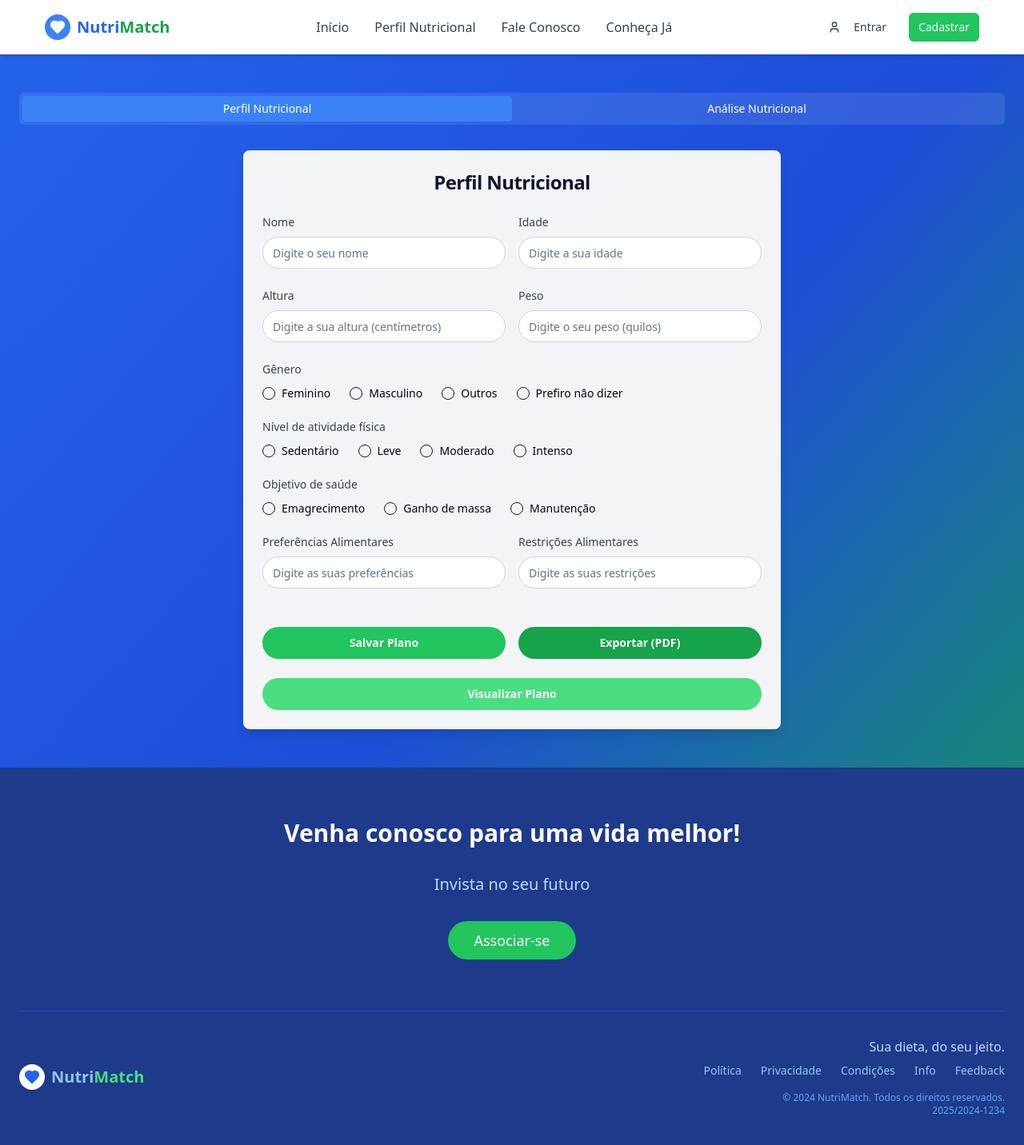
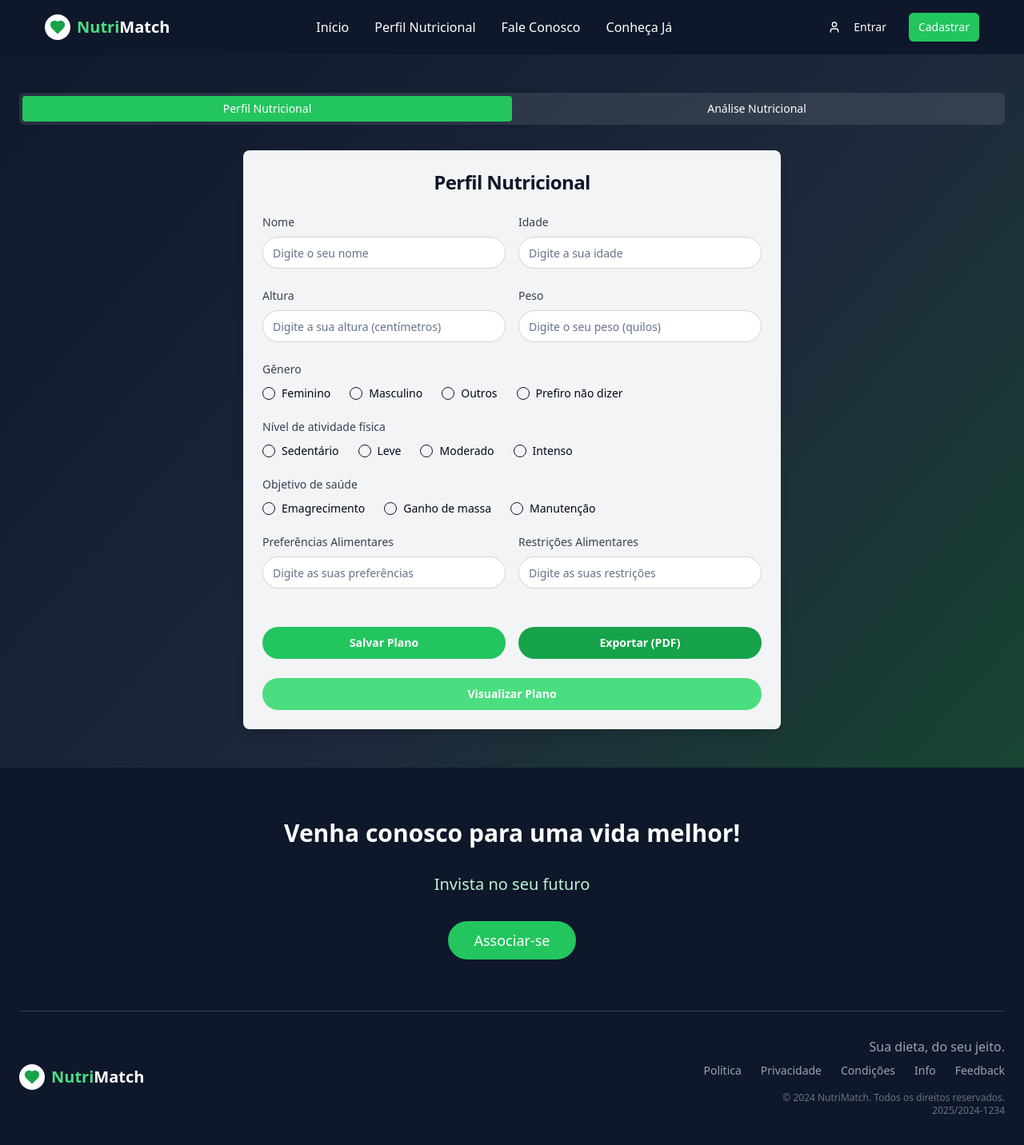
Before and after one commit to jgsena7/nutrimatch, a React (Vite) app: page /dashboard in a window 1280 px wide. Shown: the top 1432 px of the page at 80% size. Built offline with nearby package versions, Linux system fonts and the light colour scheme.

Commit message:
Reverted to commit 33dedab4549d17eaa84ff8a169f729e30d8c8adb

```diff
--- a/src/components/Footer.tsx
+++ b/src/components/Footer.tsx
@@ -5,13 +5,13 @@ import { Button } from "@/components/ui/button";
 
 const Footer = () => {
   return (
-    <footer className="bg-nutri-blue-900 text-white py-16">
+    <footer className="bg-nutri-dark-900 text-white py-16">
       <div className="container mx-auto px-6">
         <div className="text-center space-y-8">
           <h2 className="text-3xl font-bold">
             Venha conosco para uma vida melhor!
           </h2>
-          <h3 className="text-xl text-blue-200">
+          <h3 className="text-xl text-nutri-green-200">
             Invista no seu futuro
           </h3>
           <Button
@@ -22,28 +22,27 @@ const Footer = () => {
           </Button>
         </div>
 
-        <div className="mt-16 pt-8 border-t border-blue-700">
+        <div className="mt-16 pt-8 border-t border-gray-700">
           <div className="flex flex-col md:flex-row items-center justify-between">
             <div className="flex items-center space-x-2 mb-4 md:mb-0">
               <div className="flex items-center justify-center w-8 h-8 bg-white rounded-full">
-                <Heart className="w-5 h-5 text-nutri-blue-600" fill="currentColor" />
+                <Heart className="w-5 h-5 text-nutri-green-600" fill="currentColor" />
               </div>
               <span className="text-xl font-bold">
-                <span className="text-blue-300">Nutri</span>
-                <span className="text-nutri-green-400">Match</span>
+                <span className="text-nutri-green-400">Nutri</span>Match
               </span>
             </div>
 
             <div className="text-center md:text-right">
-              <p className="text-blue-200 mb-2">Sua dieta, do seu jeito.</p>
-              <div className="flex flex-wrap justify-center md:justify-end space-x-6 text-sm text-blue-300">
+              <p className="text-gray-400 mb-2">Sua dieta, do seu jeito.</p>
+              <div className="flex flex-wrap justify-center md:justify-end space-x-6 text-sm text-gray-400">
                 <a href="#" className="hover:text-nutri-green-400">Política</a>
                 <a href="#" className="hover:text-nutri-green-400">Privacidade</a>
                 <a href="#" className="hover:text-nutri-green-400">Condições</a>
                 <a href="#" className="hover:text-nutri-green-400">Info</a>
                 <a href="#" className="hover:text-nutri-green-400">Feedback</a>
               </div>
-              <p className="text-xs text-blue-400 mt-4">
+              <p className="text-xs text-gray-500 mt-4">
                 © 2024 NutriMatch. Todos os direitos reservados.
                 <br />
                 2025/2024-1234
--- a/src/components/Header.tsx
+++ b/src/components/Header.tsx
@@ -9,37 +9,36 @@ const Header = () => {
   const location = useLocation();
 
   return (
-    <header className="bg-white shadow-md py-4 px-6">
+    <header className="bg-nutri-dark-900 text-white py-4 px-6">
       <div className="container mx-auto flex items-center justify-between">
         <div
           className="flex items-center space-x-2 cursor-pointer"
           onClick={() => navigate('/')}
         >
-          <div className="flex items-center justify-center w-8 h-8 bg-nutri-blue-500 rounded-full">
-            <Heart className="w-5 h-5 text-white" fill="currentColor" />
+          <div className="flex items-center justify-center w-8 h-8 bg-white rounded-full">
+            <Heart className="w-5 h-5 text-nutri-green-600" fill="currentColor" />
           </div>
           <span className="text-xl font-bold">
-            <span className="text-nutri-blue-600">Nutri</span>
-            <span className="text-nutri-green-600">Match</span>
+            <span className="text-nutri-green-400">Nutri</span>Match
           </span>
         </div>
 
         <nav className="hidden md:flex items-center space-x-8">
           <button
             onClick={() => navigate('/')}
-            className={`hover:text-nutri-blue-600 transition-colors ${
-              location.pathname === '/' ? 'text-nutri-blue-600' : 'text-gray-700'
+            className={`hover:text-nutri-green-400 transition-colors ${
+              location.pathname === '/' ? 'text-nutri-green-400' : ''
             }`}
           >
             Início
           </button>
-          <button className="text-gray-700 hover:text-nutri-blue-600 transition-colors">
+          <button className="hover:text-nutri-green-400 transition-colors">
             Perfil Nutricional
           </button>
-          <button className="text-gray-700 hover:text-nutri-blue-600 transition-colors">
+          <button className="hover:text-nutri-green-400 transition-colors">
             Fale Conosco
           </button>
-          <button className="text-gray-700 hover:text-nutri-blue-600 transition-colors">
+          <button className="hover:text-nutri-green-400 transition-colors">
             Conheça Já
           </button>
         </nav>
@@ -49,7 +48,7 @@ const Header = () => {
             variant="ghost"
             size="sm"
             onClick={() => navigate('/login')}
-            className="text-gray-700 hover:text-nutri-blue-600 hover:bg-nutri-blue-50"
+            className="text-white hover:text-nutri-green-400 hover:bg-nutri-dark-700"
           >
             <User className="w-4 h-4 mr-2" />
             Entrar
--- a/src/components/HeroSection.tsx
+++ b/src/components/HeroSection.tsx
@@ -8,17 +8,17 @@ const HeroSection = () => {
   const navigate = useNavigate();
 
   return (
-    <div className="bg-gradient-to-br from-nutri-blue-600 via-nutri-blue-700 to-nutri-green-600 min-h-screen flex items-center">
+    <div className="bg-gradient-to-br from-nutri-dark-900 via-nutri-dark-800 to-nutri-green-900 min-h-screen flex items-center">
       <div className="container mx-auto px-6 py-20">
         <div className="grid lg:grid-cols-2 gap-12 items-center">
           <div className="text-white space-y-8">
             <h1 className="text-5xl lg:text-6xl font-bold leading-tight">
-              Bem-vindo ao <span className="text-nutri-green-300">NutriMatch</span>
+              Bem-vindo ao <span className="text-nutri-green-400">NutriMatch</span>
             </h1>
-            <h2 className="text-2xl lg:text-3xl font-light text-blue-200">
+            <h2 className="text-2xl lg:text-3xl font-light text-nutri-green-200">
               Sua dieta, do seu jeito.
             </h2>
-            <p className="text-lg text-blue-100 leading-relaxed max-w-lg">
+            <p className="text-lg text-gray-300 leading-relaxed max-w-lg">
               Esta coleção de outros grandiosos pontos sua paixão a descobrir em refeições.
               Descubra uma nova forma de comer com o NutriMatch que entende você.
             </p>
@@ -40,7 +40,7 @@ const HeroSection = () => {
                 className="w-full h-64 object-cover rounded-2xl mb-6"
               />
               <div className="space-y-4">
-                <h3 className="text-xl font-semibold text-nutri-blue-800">
+                <h3 className="text-xl font-semibold text-nutri-dark-900">
                   Planejamento alimentar personalizado.
                 </h3>
                 <p className="text-gray-600">
@@ -51,7 +51,7 @@ const HeroSection = () => {
             </div>
 
             <div className="absolute -top-4 -right-4 w-32 h-32 bg-nutri-green-400 rounded-full opacity-20"></div>
-            <div className="absolute -bottom-4 -left-4 w-24 h-24 bg-nutri-blue-400 rounded-full opacity-30"></div>
+            <div className="absolute -bottom-4 -left-4 w-24 h-24 bg-nutri-green-600 rounded-full opacity-30"></div>
           </div>
         </div>
 
@@ -63,7 +63,7 @@ const HeroSection = () => {
               </div>
             </div>
             <h3 className="text-xl font-semibold">Orientação personalizada</h3>
-            <p className="text-blue-100">
+            <p className="text-gray-300">
               Descubra receitas únicas criadas para seus objetivos de nutrição
               em sua jornada da boa alimentação.
             </p>
@@ -71,12 +71,12 @@ const HeroSection = () => {
 
           <div className="text-center text-white space-y-4">
             <div className="flex justify-center">
-              <div className="w-16 h-16 bg-nutri-blue-500 rounded-full flex items-center justify-center">
+              <div className="w-16 h-16 bg-nutri-green-500 rounded-full flex items-center justify-center">
                 <Apple className="w-8 h-8" />
               </div>
             </div>
             <h3 className="text-xl font-semibold">Nutrição inteligente</h3>
-            <p className="text-blue-100">
+            <p className="text-gray-300">
               Análise de toda análise de nutrição da sua comida, por aí ficaremos.
               Faça nossa análise que te oferece uma alimentação.
             </p>
@@ -89,7 +89,7 @@ const HeroSection = () => {
               </div>
             </div>
             <h3 className="text-xl font-semibold">Acompanhe suas metas</h3>
-            <p className="text-blue-100">
+            <p className="text-gray-300">
               Acompanhe tudo o que você come, monitore suas metas
               em tempo real para uma vida ainda melhor.
             </p>
--- a/src/components/NutritionAnalysis.tsx
+++ b/src/components/NutritionAnalysis.tsx
@@ -6,9 +6,9 @@ import { PieChart, Pie, Cell, ResponsiveContainer, Legend } from 'recharts';
 
 const NutritionAnalysis = () => {
   const nutritionData = [
-    { name: 'Proteínas', value: 39.5, calories: 326, color: '#22c55e' },
-    { name: 'Lipídios', value: 19.7, calories: 251.3, color: '#3b82f6' },
-    { name: 'Carboidratos', value: 40.8, calories: 400.7, color: '#1e40af' }
+    { name: 'Proteínas', value: 39.5, calories: 326, color: '#9AE6B4' },
+    { name: 'Lipídios', value: 19.7, calories: 251.3, color: '#4A5568' },
+    { name: 'Carboidratos', value: 40.8, calories: 400.7, color: '#2D3748' }
   ];
 
   const meals = [
@@ -25,16 +25,15 @@ const NutritionAnalysis = () => {
   return (
     <div className="max-w-4xl mx-auto space-y-6">
       <div className="text-center mb-8">
-        <h1 className="text-3xl font-bold text-white mb-2">
-          <span className="text-nutri-blue-200">Nutri</span>
-          <span className="text-nutri-green-300">Match</span> - Seu Plano Alimentar Personalizado
+        <h1 className="text-3xl font-bold text-nutri-dark-900 mb-2">
+          <span className="text-nutri-green-500">Nutri</span>Match - Seu Plano Alimentar Personalizado
         </h1>
-        <div className="w-32 h-1 bg-nutri-green-400 mx-auto rounded-full"></div>
+        <div className="w-32 h-1 bg-nutri-green-500 mx-auto rounded-full"></div>
       </div>
 
-      <Card className="bg-white/90 backdrop-blur-sm shadow-lg">
+      <Card className="bg-gray-200 shadow-lg">
         <CardHeader>
-          <CardTitle className="text-xl font-semibold text-nutri-blue-800">
+          <CardTitle className="text-xl font-semibold text-nutri-dark-900">
             Análise de nutrientes do cardápio
           </CardTitle>
         </CardHeader>
@@ -69,10 +68,10 @@ const NutritionAnalysis = () => {
                       className="w-4 h-4 rounded"
                       style={{ backgroundColor: item.color }}
                     ></div>
-                    <span className="font-medium text-nutri-blue-800">{item.name}</span>
+                    <span className="font-medium text-nutri-dark-900">{item.name}</span>
                   </div>
                   <div className="text-right">
-                    <div className="font-semibold text-nutri-blue-800">{item.calories} Kcal - {item.value}%</div>
+                    <div className="font-semibold text-nutri-dark-900">{item.calories} Kcal - {item.value}%</div>
                   </div>
                 </div>
               ))}
@@ -81,9 +80,9 @@ const NutritionAnalysis = () => {
         </CardContent>
       </Card>
 
-      <Card className="bg-white/90 backdrop-blur-sm shadow-lg">
+      <Card className="bg-gray-200 shadow-lg">
         <CardHeader>
-          <CardTitle className="text-xl font-semibold text-nutri-blue-800">
+          <CardTitle className="text-xl font-semibold text-nutri-dark-900">
             Refeições
           </CardTitle>
         </CardHeader>
@@ -124,7 +123,7 @@ const NutritionAnalysis = () => {
           </div>
 
           <div className="bg-white rounded-lg p-6 shadow">
-            <h3 className="font-semibold text-nutri-blue-800 mb-4 flex items-center">
+            <h3 className="font-semibold text-nutri-dark-900 mb-4 flex items-center">
               {meals[0].time}
               <button className="ml-2 text-gray-400 hover:text-gray-600">
                 <svg className="w-4 h-4" fill="none" stroke="currentColor" viewBox="0 0 24 24">
--- a/src/components/RegisterForm.tsx
+++ b/src/components/RegisterForm.tsx
@@ -48,15 +48,15 @@ const RegisterForm = () => {
   };
 
   return (
-    <div className="min-h-screen bg-gradient-to-br from-nutri-blue-600 via-nutri-blue-700 to-nutri-green-600 flex items-center justify-center p-6">
+    <div className="min-h-screen bg-gradient-to-br from-nutri-dark-900 via-nutri-dark-800 to-nutri-green-900 flex items-center justify-center p-6">
       <div className="bg-white rounded-3xl p-8 w-full max-w-md shadow-2xl">
         <div className="text-center mb-8">
           <div className="flex justify-center mb-4">
-            <div className="w-16 h-16 bg-nutri-blue-50 rounded-full flex items-center justify-center">
-              <Heart className="w-8 h-8 text-nutri-blue-600" strokeWidth={2} />
+            <div className="w-16 h-16 bg-gray-100 rounded-full flex items-center justify-center">
+              <Heart className="w-8 h-8 text-nutri-green-600" strokeWidth={2} />
             </div>
           </div>
-          <h2 className="text-2xl font-bold text-nutri-blue-800">Criar Conta</h2>
+          <h2 className="text-2xl font-bold text-nutri-dark-900">Criar Conta</h2>
         </div>
 
         <form onSubmit={handleSubmit} className="space-y-4">
@@ -67,7 +67,7 @@ const RegisterForm = () => {
               placeholder="Nome Completo"
               value={formData.fullName}
               onChange={(e) => setFormData({...formData, fullName: e.target.value})}
-              className="pl-12 py-6 text-lg border border-gray-300 rounded-full focus:ring-2 focus:ring-nutri-blue-500 focus:border-nutri-blue-500"
+              className="pl-12 py-6 text-lg border border-gray-300 rounded-full focus:ring-2 focus:ring-nutri-green-500 focus:border-nutri-green-500"
             />
           </div>
 
@@ -78,7 +78,7 @@ const RegisterForm = () => {
               placeholder="Usuário"
               value={formData.username}
               onChange={(e) => setFormData({...formData, username: e.target.value})}
-              className="pl-12 py-6 text-lg border border-gray-300 rounded-full focus:ring-2 focus:ring-nutri-blue-500 focus:border-nutri-blue-500"
+              className="pl-12 py-6 text-lg border border-gray-300 rounded-full focus:ring-2 focus:ring-nutri-green-500 focus:border-nutri-green-500"
             />
           </div>
 
@@ -89,7 +89,7 @@ const RegisterForm = () => {
               placeholder="E-mail"
               value={formData.email}
               onChange={(e) => setFormData({...formData, email: e.target.value})}
-              className="pl-12 py-6 text-lg border border-gray-300 rounded-full focus:ring-2 focus:ring-nutri-blue-500 focus:border-nutri-blue-500"
+              className="pl-12 py-6 text-lg border border-gray-300 rounded-full focus:ring-2 focus:ring-nutri-green-500 focus:border-nutri-green-500"
             />
           </div>
 
@@ -100,7 +100,7 @@ const RegisterForm = () => {
               placeholder="Senha"
               value={formData.password}
               onChange={(e) => setFormData({...formData, password: e.target.value})}
-              className="pl-12 pr-12 py-6 text-lg border border-gray-300 rounded-full focus:ring-2 focus:ring-nutri-blue-500 focus:border-nutri-blue-500"
+              className="pl-12 pr-12 py-6 text-lg border border-gray-300 rounded-full focus:ring-2 focus:ring-nutri-green-500 focus:border-nutri-green-500"
             />
             <button
               type="button"
@@ -118,7 +118,7 @@ const RegisterForm = () => {
               placeholder="Confirmar Senha"
               value={formData.confirmPassword}
               onChange={(e) => setFormData({...formData, confirmPassword: e.target.value})}
-              className="pl-12 pr-12 py-6 text-lg border border-gray-300 rounded-full focus:ring-2 focus:ring-nutri-blue-500 focus:border-nutri-blue-500"
+              className="pl-12 pr-12 py-6 text-lg border border-gray-300 rounded-full focus:ring-2 focus:ring-nutri-green-500 focus:border-nutri-green-500"
             />
             <button
               type="button"
@@ -131,7 +131,7 @@ const RegisterForm = () => {
 
           <Button
             type="submit"
-            className="w-full py-6 text-lg font-semibold bg-nutri-blue-600 hover:bg-nutri-blue-700 text-white rounded-full mt-6"
+            className="w-full py-6 text-lg font-semibold bg-nutri-green-600 hover:bg-nutri-green-700 text-white rounded-full mt-6"
           >
             Criar Conta
           </Button>
@@ -142,7 +142,7 @@ const RegisterForm = () => {
               <button
                 type="button"
                 onClick={() => navigate('/login')}
-                className="text-nutri-blue-600 hover:text-nutri-blue-700 font-semibold"
+                className="text-nutri-green-600 hover:text-nutri-green-700 font-semibold"
               >
                 Faça login
               </button>
--- a/src/pages/Dashboard.tsx
+++ b/src/pages/Dashboard.tsx
@@ -8,7 +8,7 @@ import { Tabs, TabsContent, TabsList, TabsTrigger } from "@/components/ui/tabs";
 
 const Dashboard = () => {
   return (
-    <div className="min-h-screen bg-gradient-to-br from-nutri-blue-600 via-nutri-blue-700 to-nutri-green-600">
+    <div className="min-h-screen bg-gradient-to-br from-nutri-dark-900 via-nutri-dark-800 to-nutri-green-900">
       <Header />
 
       <main className="container mx-auto px-6 py-12">
@@ -16,7 +16,7 @@ const Dashboard = () => {
           <TabsList className="grid w-full grid-cols-2 mb-8 bg-white/10 backdrop-blur-sm">
             <TabsTrigger
               value="profile"
-              className="data-[state=active]:bg-nutri-blue-500 data-[state=active]:text-white text-white"
+              className="data-[state=active]:bg-nutri-green-500 data-[state=active]:text-white text-white"
             >
               Perfil Nutricional
             </TabsTrigger>
--- a/tailwind.config.ts
+++ b/tailwind.config.ts
@@ -63,18 +63,6 @@ export default {
 					border: 'hsl(var(--sidebar-border))',
 					ring: 'hsl(var(--sidebar-ring))'
 				},
-				'nutri-blue': {
-					50: '#eff6ff',
-					100: '#dbeafe',
-					200: '#bfdbfe',
-					300: '#93c5fd',
-					400: '#60a5fa',
-					500: '#3b82f6',
-					600: '#2563eb',
-					700: '#1d4ed8',
-					800: '#1e40af',
-					900: '#1e3a8a',
-				},
 				'nutri-green': {
 					50: '#f0fdf4',
 					100: '#dcfce7',
```
Also changed, not shown: src/components/LoginForm.tsx (+9 -9 lines).
